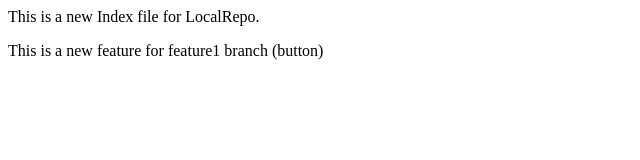
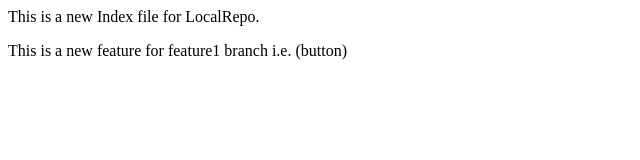
Before and after one commit to RockstarAnniii/localrepo, a plain HTML site: page index.html in a window 1280 px wide. Shown: the full height of the page, 0-640 px from the left. Drawn offline with Linux system fonts and the light colour scheme.

```diff
--- a/index.html
+++ b/index.html
@@ -1,2 +1,2 @@
 <p>This is a new Index file for LocalRepo.</p>
-<p>This is a new feature for feature1 branch (button) </p>
+<p>This is a new feature for feature1 branch i.e. (button) </p>
```
